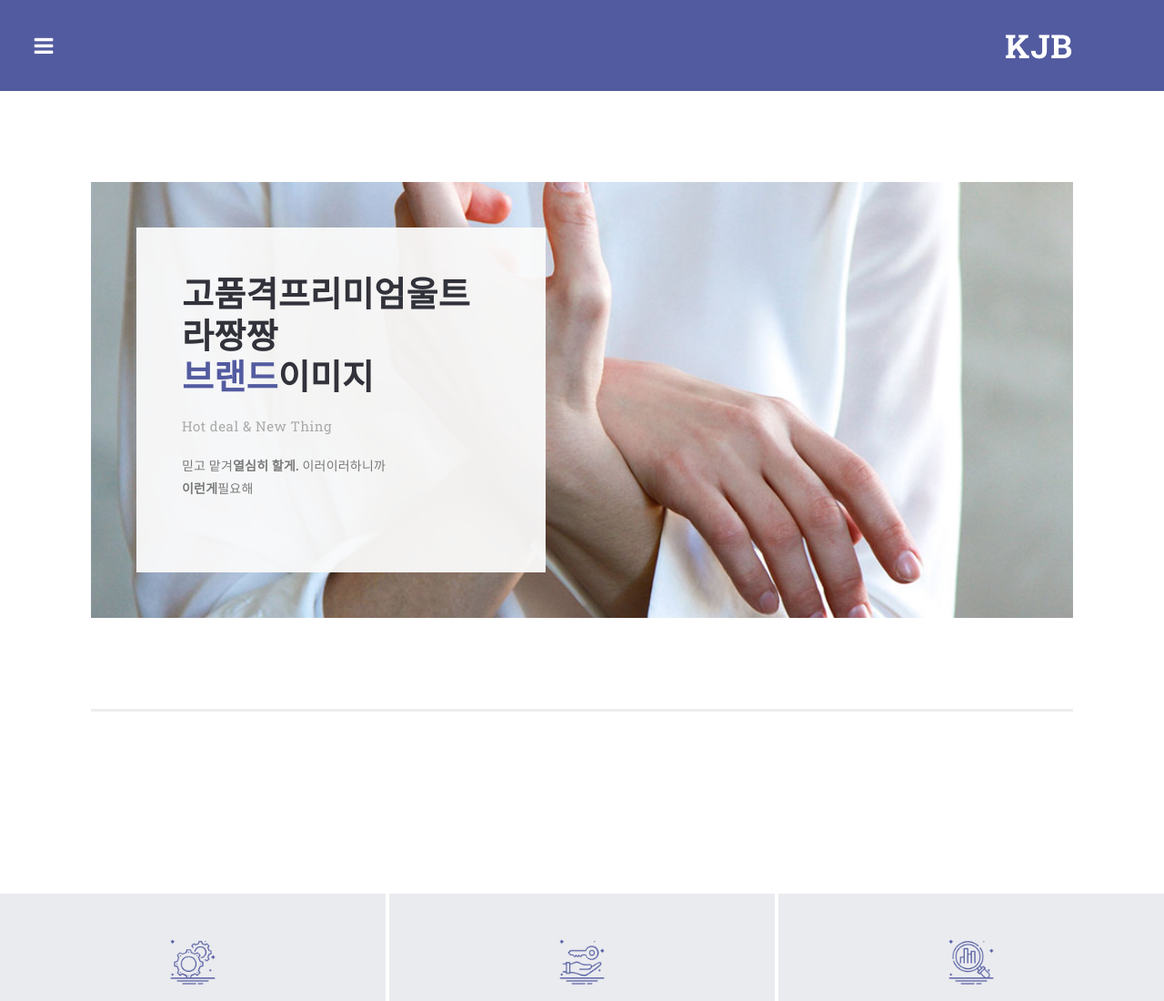
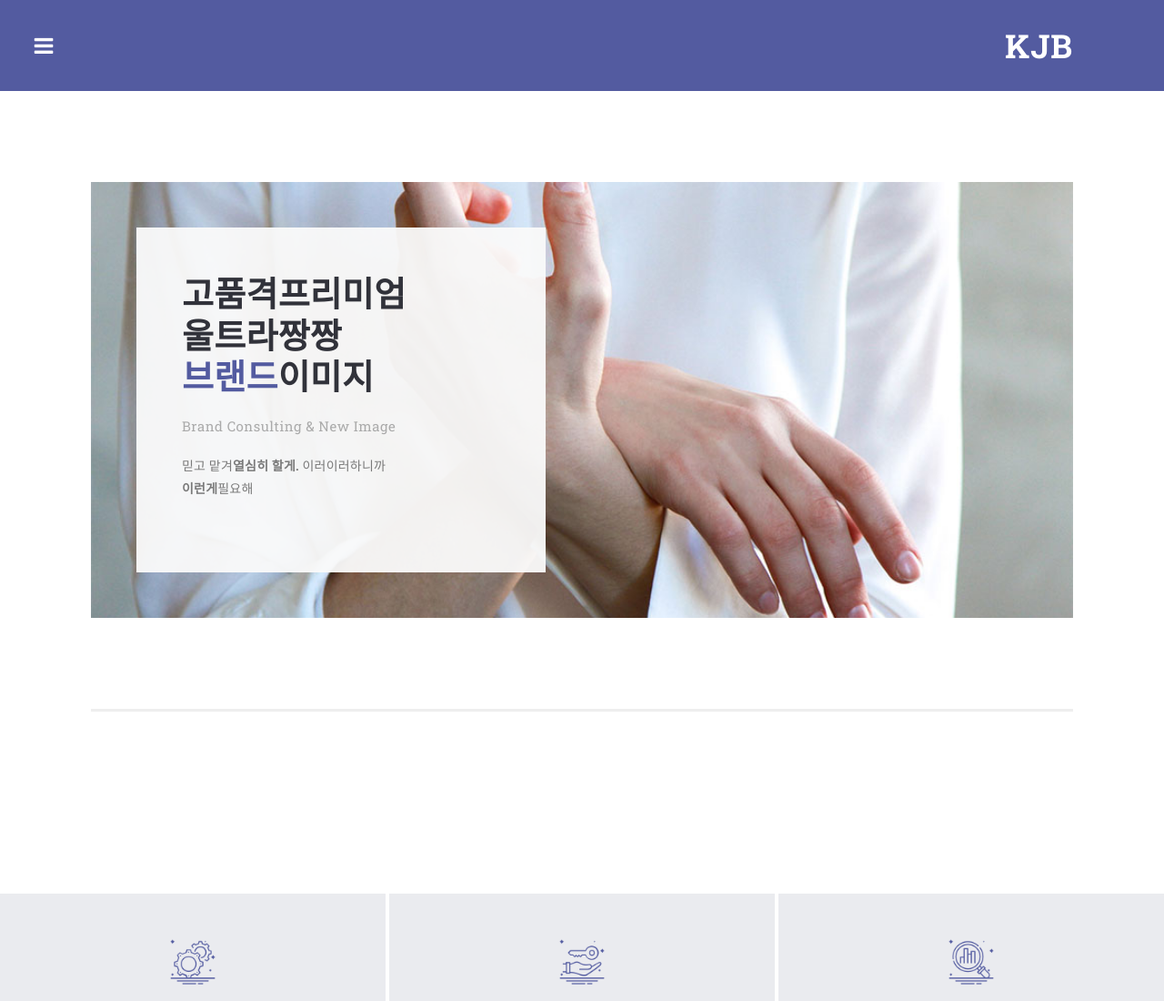
Before and after one commit to afroboo/BOO, a plain HTML site: page index.html in a window 1280 px wide. Shown: the top 1100 px of the page at 91% size. Drawn offline with Linux system fonts and the light colour scheme.

Commit message:
Update index.html
change br

```diff
--- a/index.html
+++ b/index.html
@@ -51,8 +51,8 @@ https://templatemo.com/tm-529-ramayana
                       <div class="row">
                         <div class="col-md-12">
                           <div class="banner-caption">
-                            <h4>고품격프리미엄울트라짱짱<br> <em>브랜드</em>이미지</h4>
-                            <span>Hot deal &amp; New Thing</span>
+                            <h4>고품격프리미엄<br>울트라짱짱<br> <em>브랜드</em>이미지</h4>
+                            <span>Brand Consulting &amp; New Image</span>
                             <p>믿고 맡겨<strong>열심히 할게.</strong> 이러이러하니까 <br><strong>이런게</strong>필요해</p>
                             <!-- <div class="primary-button">
                               <a href="#">Read More</a> -->
```
